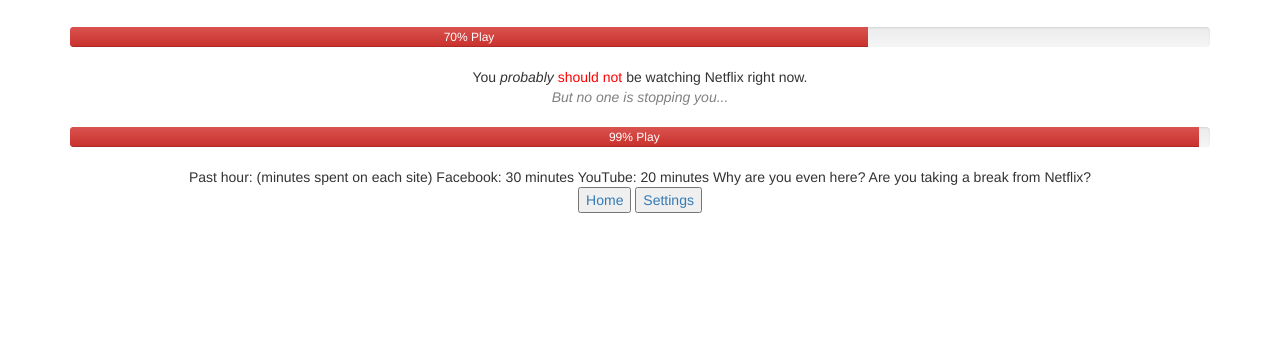
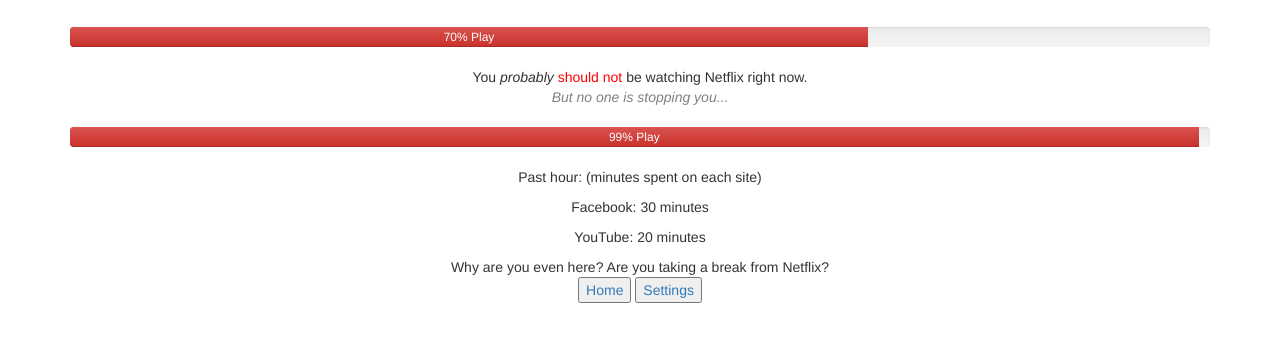
Before and after one commit to yhilke/COGS-121-Sleep-Deprived, a website: page public/index.html in a window 1280 px wide. Shown: the part 63-404 px from the top of the page. Drawn offline with Linux system fonts and the light colour scheme.

Commit message:
added data

```diff
--- a/public/index.html
+++ b/public/index.html
@@ -34,9 +34,9 @@
     </div>
   </div>
 
-Past hour: (minutes spent on each site)
-Facebook: 30 minutes
-YouTube: 20 minutes
+<p>Past hour: (minutes spent on each site)</p>
+<p>Facebook: 30 minutes</p>
+<p>YouTube: 20 minutes</p>
 
 Why are you even here? Are you taking a break from Netflix?
 
```
